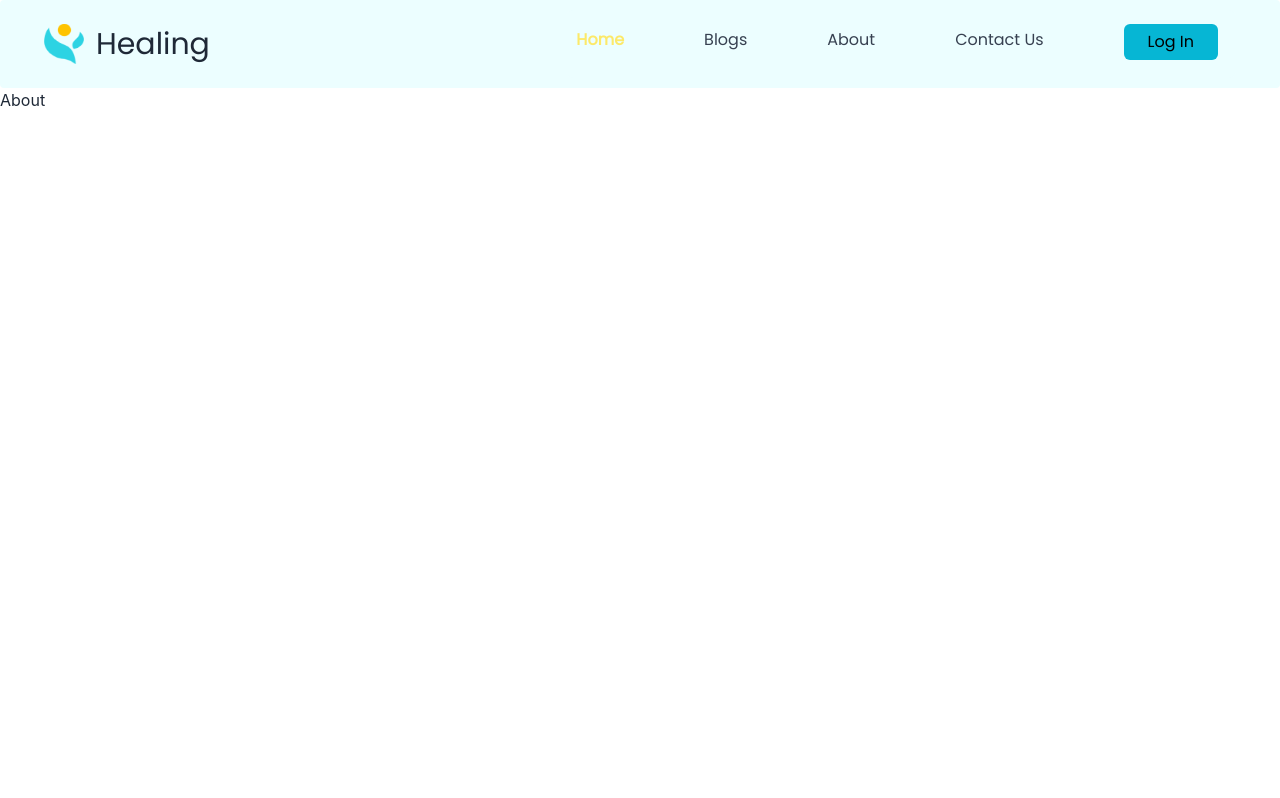
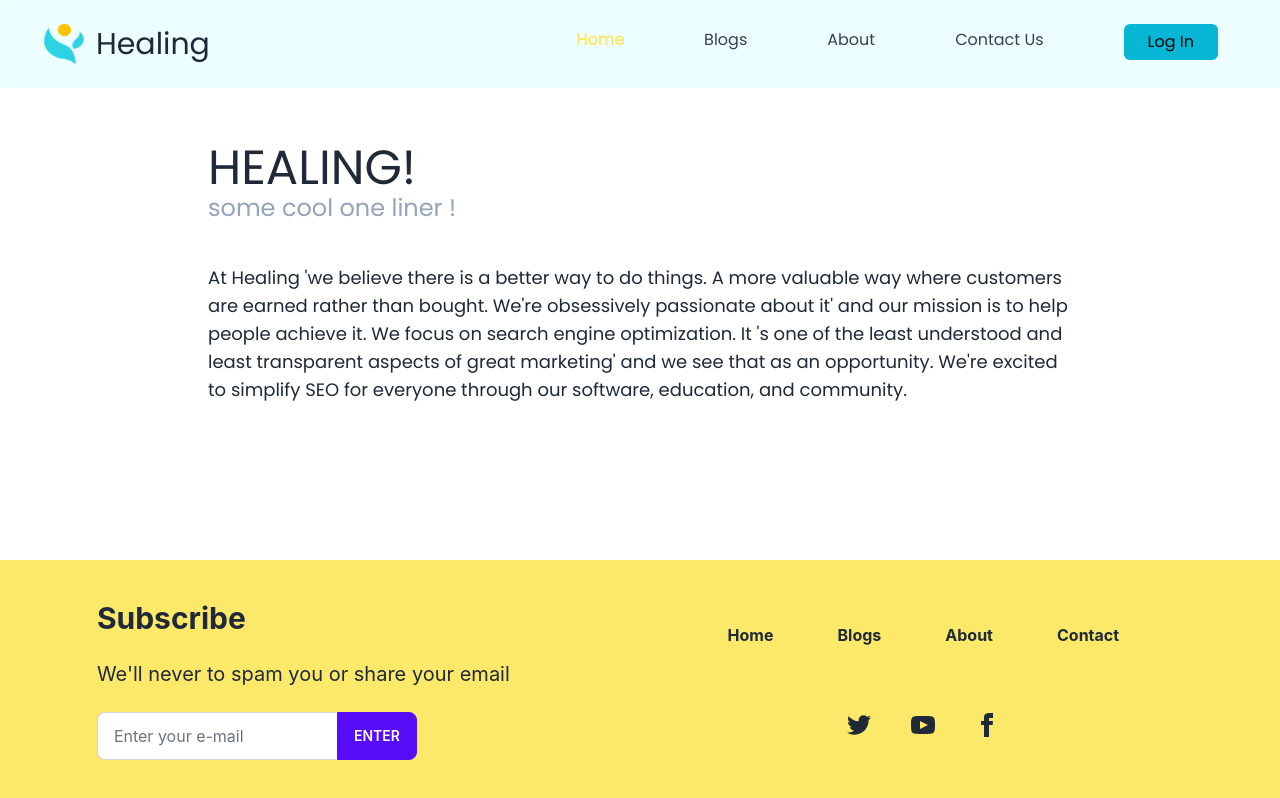
Before and after one commit to TherapyProject/iTherapy, a React (Create React App) app: page /about in a window 1280 px wide. Built offline with nearby package versions, Linux system fonts and the light colour scheme.

Commit message:
Add The first part of the about page HEALING

```diff
--- a/src/App.jsx
+++ b/src/App.jsx
@@ -6,7 +6,7 @@ import Blogs from './pages/Blogs/Blogs';
 import About from './pages/About/About';
 import Login from './pages/Login/Login';
 import Contact from './pages/Contact/Contact';
-// import Footer from './components/Footer/Footer';
+import Footer from './components/Footer/Footer';
 import Navbar from './components/NavBar/Navbar';
 
 function App() {
@@ -23,7 +23,7 @@ function App() {
           <Route path="/login" element={<Login />} />
         </Routes>
       </BrowserRouter>
-      {/* <Footer /> */}
+      <Footer />
     </div>
   );
 }
--- a/src/pages/About/About.js
+++ b/src/pages/About/About.js
@@ -3,7 +3,22 @@ import React from 'react';
 function About() {
   return (
     <div className="About">
-      <h1>About</h1>
+      <div className="flex flex-col px-52 py-14 md:text-left sm:text-center ">
+        <h1 className="font-[Poppins] text-4xl sm:text-5xl	 ">HEALING!</h1>
+        <h3 className="font-[Poppins] text-slate-400 pb-10 text-2xl whitespace-nowrap">
+          some cool one liner !
+        </h3>
+        <p className="font-[Poppins]  md:text-lg leading-7	font-normal break-normal">
+          At Healing &#39;we believe there is a better way to do things. A more
+          valuable way where customers are earned rather than bought. We&#39;re
+          obsessively passionate about it&#39; and our mission is to help people
+          achieve it. We focus on search engine optimization. It &#39;s one of
+          the least understood and least transparent aspects of great
+          marketing&#39; and we see that as an opportunity. We&#39;re excited to
+          simplify SEO for everyone through our software, education, and
+          community.
+        </p>
+      </div>
     </div>
   );
 }
```
